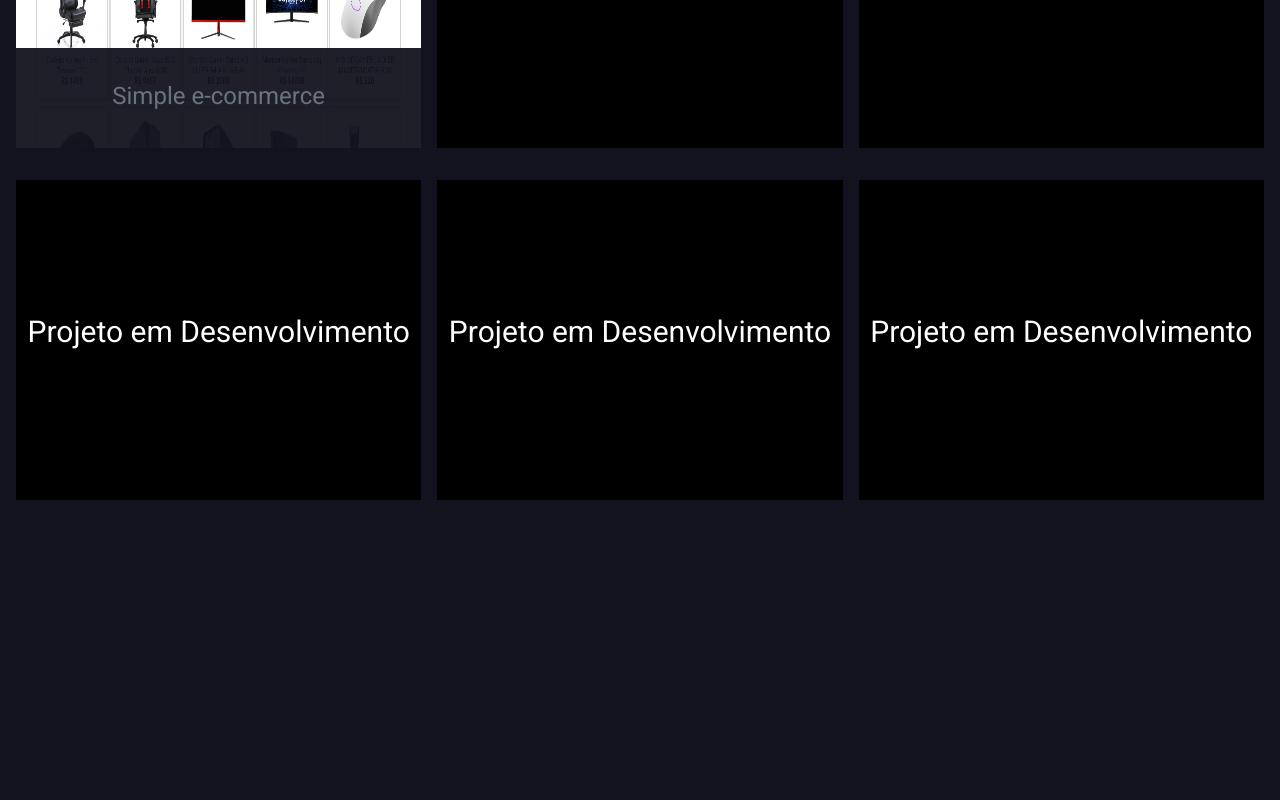
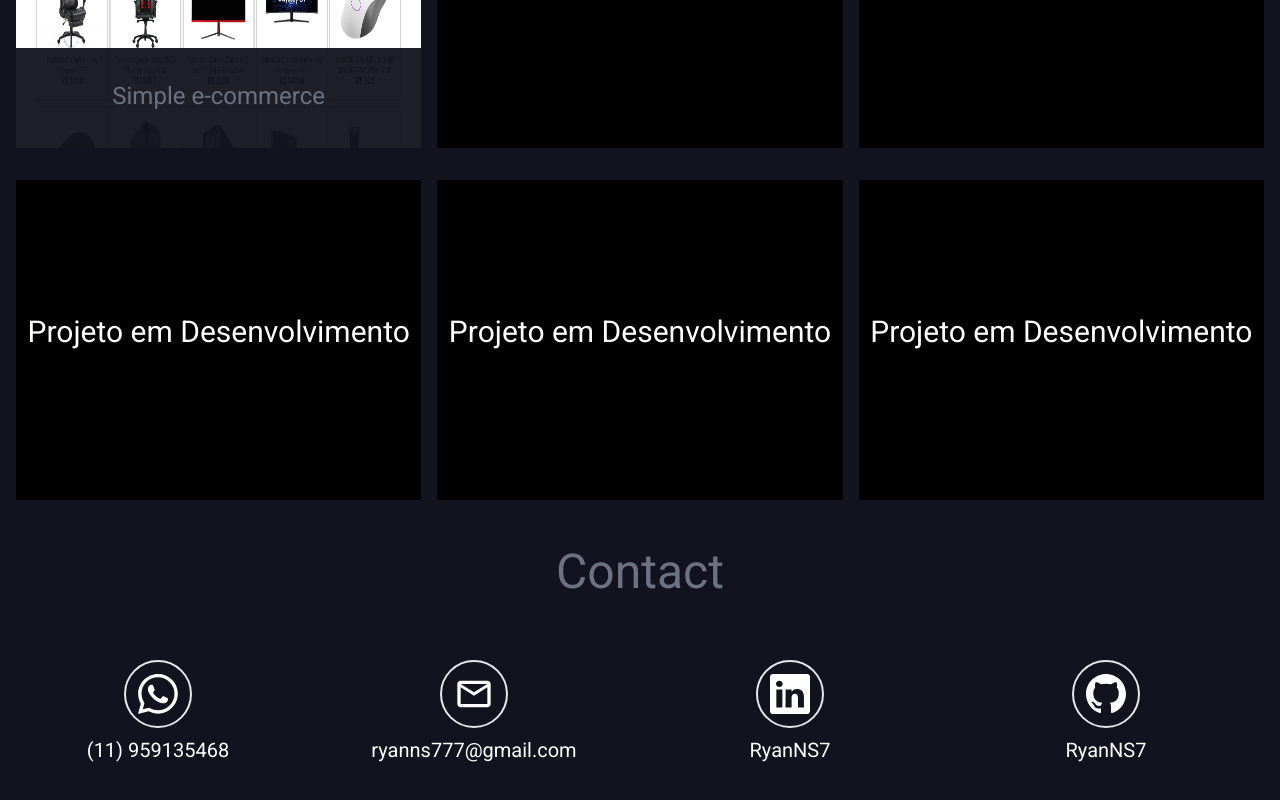
Before and after one commit to RyanNS7/personal-portfolio, a React (Vite) app: page / in a window 1280 px wide. Shown: the part 1132-1932 px from the top of the page. Before the commit the page ends 1664 px from the top, so only its background shows below. Built offline with nearby package versions, Linux system fonts and the light colour scheme.

Commit message:
Portfolio

```diff
--- a/src/App.jsx
+++ b/src/App.jsx
@@ -1,4 +1,5 @@
 import { About } from "./components/About"
+import { Contact } from "./components/Contact"
 import { Header } from "./components/Header"
 import { Introduction } from "./components/Introduction"
 import { Projects } from "./components/Projects"
@@ -11,6 +12,7 @@ function App() {
     <Introduction />
     <About />
     <Projects />
+    <Contact />
     </>
   )
 }
```
